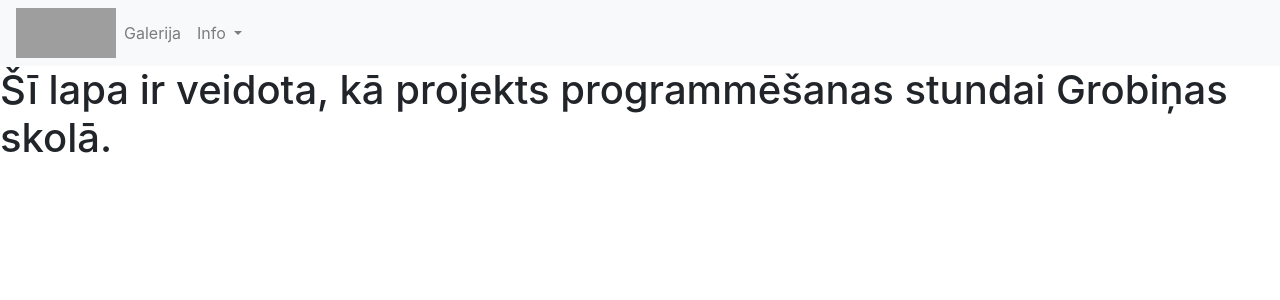
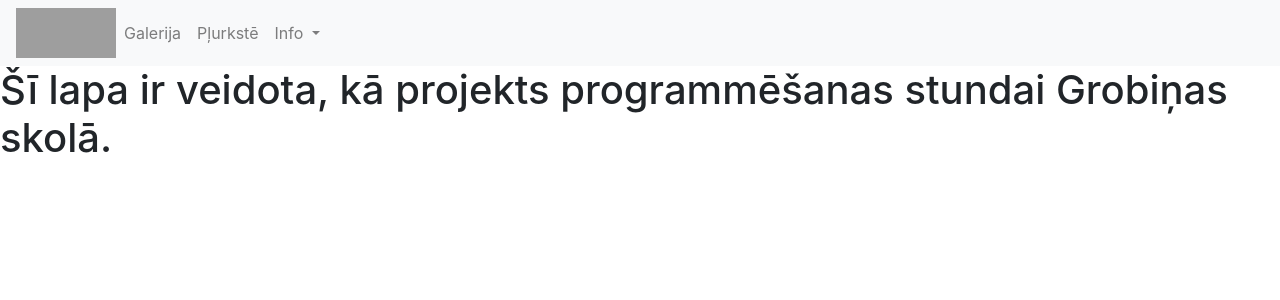
Before and after one commit to sungrauzis/pirmaprove, a Flask app: page /about in a window 1280 px wide. Shown: the top 300 px of the page. Run offline with Flask 2, Linux system fonts and the light colour scheme; some libraries are stand-ins or nearby versions; grey boxes are pictures that could not be loaded.

Commit message:
chata poga

```diff
--- a/templates/cats.html
+++ b/templates/cats.html
@@ -25,6 +25,9 @@
         <li class="nav-item">
           <a class="nav-link" href="{{url_for('galerija')}}">Galerija</a>
         </li>
+        <li class="nav-item">
+            <a class="nav-link" href="{{url_for('index_lapa')}}">Pļurkstē</a>
+          </li>
         <li class="nav-item dropdown">
           <a class="nav-link dropdown-toggle" href="#" id="navbarDropdown" role="button" data-toggle="dropdown" aria-haspopup="true" aria-expanded="false">
             Info
--- a/templates/galvenais.html
+++ b/templates/galvenais.html
@@ -26,6 +26,9 @@
       <li class="nav-item">
         <a class="nav-link" href="{{url_for('galerija')}}">Galerija</a>
       </li>
+    <li class="nav-item">
+      <a class="nav-link" href="{{url_for('index_lapa')}}">Pļurkstē</a>
+    </li>
       <li class="nav-item dropdown">
         <a class="nav-link dropdown-toggle" href="#" id="navbarDropdown" role="button" data-toggle="dropdown" aria-haspopup="true" aria-expanded="false">
           Info
```
